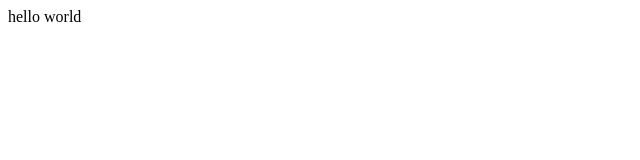
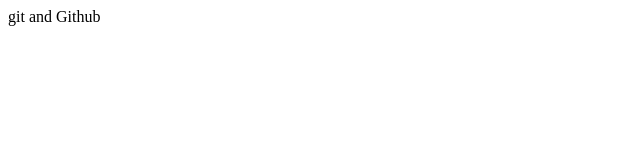
Before and after one commit to Heysa/Projekt-1, a plain HTML site: page index.html in a window 1280 px wide. Shown: the full height of the page, 0-640 px from the left. Drawn offline with Linux system fonts and the light colour scheme.

```diff
--- a/index.html
+++ b/index.html
@@ -6,6 +6,6 @@
 	<title>Document</title>
 </head>
 <body>
-	<div>hello world</div>
+	<div>git and Github</div>
 </body>
 </html>
```
Also changed, not shown: index.js (added).
